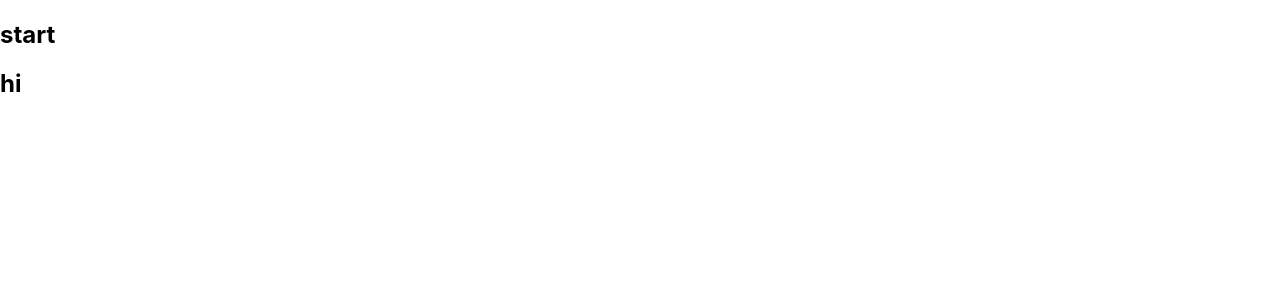
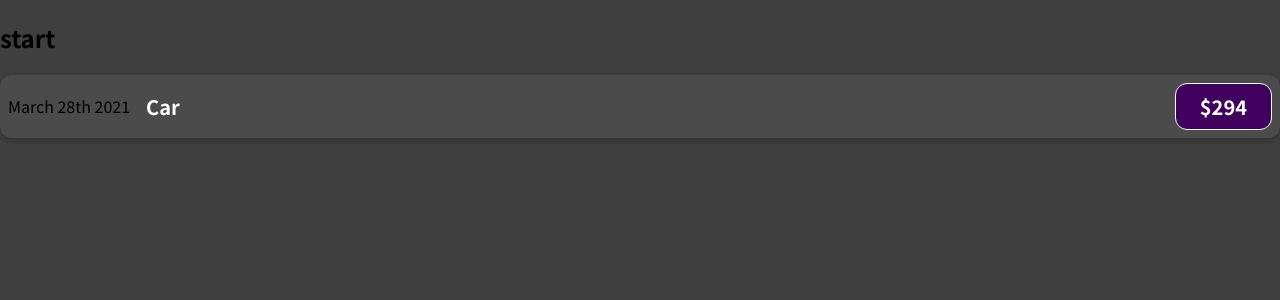
Before and after one commit to devohda/react-complete-guide, a React (Create React App) app: page / in a window 1280 px wide. Shown: the top 300 px of the page. Built offline with nearby package versions, Linux system fonts and the light colour scheme.

Commit message:
lecture:35

```diff
--- a/src/components/ExpenseItem.tsx
+++ b/src/components/ExpenseItem.tsx
@@ -1,7 +1,16 @@
 import React from 'react';
+import './ExpenseItem.css';
 
 const ExpenseItem = () => {
-  return <h2>hi</h2>;
+  return (
+    <div className="expense-item">
+      <div>March 28th 2021</div>
+      <div className="expense-item__description">
+        <h2>Car</h2>
+        <div className="expense-item__price">$294</div>
+      </div>
+    </div>
+  );
 };
 
 export default ExpenseItem;
--- a/src/index.css
+++ b/src/index.css
@@ -1,13 +1,14 @@
+@import url('https://fonts.googleapis.com/css2?family=Noto+Sans+JP:wght@400;700&display=swap');
+
+* {
+  box-sizing: border-box;
+}
+
+html {
+  font-family: 'Noto Sans JP', sans-serif;
+}
+
 body {
   margin: 0;
-  font-family: -apple-system, BlinkMacSystemFont, 'Segoe UI', 'Roboto', 'Oxygen',
-    'Ubuntu', 'Cantarell', 'Fira Sans', 'Droid Sans', 'Helvetica Neue',
-    sans-serif;
-  -webkit-font-smoothing: antialiased;
-  -moz-osx-font-smoothing: grayscale;
+  background-color: #3f3f3f;
 }
-
-code {
-  font-family: source-code-pro, Menlo, Monaco, Consolas, 'Courier New',
-    monospace;
-}
```
Also changed, not shown: package.json (+12 -0 lines), .eslintrc.json.
